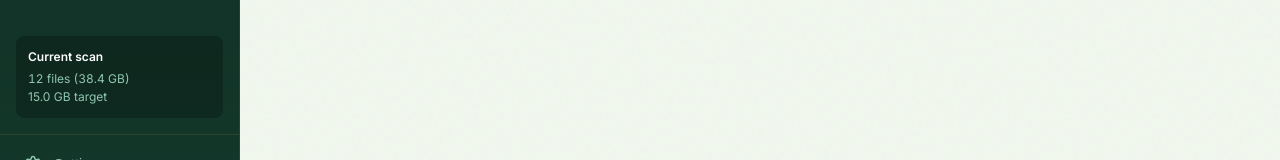
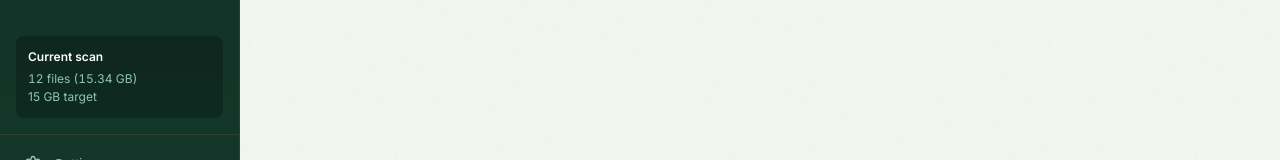
Before and after one commit to AribahS/Vaultline-Cloud-Storage-Allocation-Optimizer, a React (Vite) app: page /files in a window 1280 px wide. Both pictures are taken after a click on the button "Open app". Shown: the part 569-729 px from the top of the page. Built offline with nearby package versions, Linux system fonts and the light colour scheme.

Commit message:
Step 1: sample data and format helpers

```diff
--- a/src/data/sampleDatasets.ts
+++ b/src/data/sampleDatasets.ts
@@ -29,18 +29,18 @@ function createSampleFile(
 }
 
 export const STUDENT_LAPTOP_DATASET: FileMetadata[] = [
-  createSampleFile('Algorithms_Final_Report.pdf', '/Documents/School/Algorithms_Final_Report.pdf', 8.4 * BYTE_UNITS.MB, 3, 10),
-  createSampleFile('Machine_Learning_Thesis.docx', '/Documents/School/Machine_Learning_Thesis.docx', 18.2 * BYTE_UNITS.MB, 5, 9),
+  createSampleFile('Algorithms_Final_Report.pdf', '/Documents/School/Algorithms_Final_Report.pdf', 8.4 * BYTE_UNITS.MB, 5, 10),
+  createSampleFile('Machine_Learning_Thesis.docx', '/Documents/School/Machine_Learning_Thesis.docx', 18.2 * BYTE_UNITS.MB, 10, 9),
   createSampleFile('Compiler_Project_Repo.zip', '/Code/Compiler_Project_Repo.zip', 320 * BYTE_UNITS.MB, 12, 9),
-  createSampleFile('Ubuntu_24_04_LTS.iso', '/Downloads/Ubuntu_24_04_LTS.iso', 9 * BYTE_UNITS.GB, 90, 4),
-  createSampleFile('WebDev_Node_Modules_Backup.tar.gz', '/Code/Backups/WebDev_Node_Modules_Backup.tar.gz', 2.7 * BYTE_UNITS.GB, 45, 3),
-  createSampleFile('Class_Lecture_Week10.mp4', '/Videos/Lectures/Class_Lecture_Week10.mp4', 5.5 * BYTE_UNITS.GB, 8, 7),
-  createSampleFile('Class_Lecture_Week09.mp4', '/Videos/Lectures/Class_Lecture_Week09.mp4', 4.8 * BYTE_UNITS.GB, 15, 6),
-  createSampleFile('VSCode_Setup_Installer.exe', '/Downloads/VSCode_Setup_Installer.exe', 98 * BYTE_UNITS.MB, 120, 2),
-  createSampleFile('Spotify_Offline_Cache.dat', '/AppData/Spotify/Spotify_Offline_Cache.dat', 12 * BYTE_UNITS.GB, 2, 2),
-  createSampleFile('Study_Group_Notes.md', '/Documents/Notes/Study_Group_Notes.md', 150 * BYTE_UNITS.KB, 1, 9),
-  createSampleFile('Campus_Festival_Photos.zip', '/Photos/Campus_Festival_Photos.zip', 4 * BYTE_UNITS.GB, 210, 6),
-  createSampleFile('Resume_Software_Intern.pdf', '/Documents/Career/Resume_Software_Intern.pdf', 1.1 * BYTE_UNITS.MB, 4, 10),
+  createSampleFile('Ubuntu_24_04_LTS.iso', '/Downloads/Ubuntu_24_04_LTS.iso', 4.8 * BYTE_UNITS.GB, 20, 4),
+  createSampleFile('WebDev_Node_Modules_Backup.tar.gz', '/Code/Backups/WebDev_Node_Modules_Backup.tar.gz', 1.2 * BYTE_UNITS.GB, 25, 3),
+  createSampleFile('Class_Lecture_Week10.mp4', '/Videos/Lectures/Class_Lecture_Week10.mp4', 1.8 * BYTE_UNITS.GB, 8, 7),
+  createSampleFile('Class_Lecture_Week09.mp4', '/Videos/Lectures/Class_Lecture_Week09.mp4', 1.6 * BYTE_UNITS.GB, 15, 6),
+  createSampleFile('Campus_Festival_Photos.zip', '/Photos/Campus_Festival_Photos.zip', 2.1 * BYTE_UNITS.GB, 30, 5),
+  createSampleFile('Spotify_Offline_Cache.dat', '/AppData/Spotify/Spotify_Offline_Cache.dat', 3.4 * BYTE_UNITS.GB, 2, 2),
+  createSampleFile('Project_Proposal.pdf', '/Documents/Work/Project_Proposal.pdf', 14 * BYTE_UNITS.MB, 14, 9),
+  createSampleFile('Expense_Report_Q3.docx', '/Documents/Finance/Expense_Report_Q3.docx', 15 * BYTE_UNITS.MB, 5, 8),
+  createSampleFile('System_Config_Backup.bin', '/Backups/System/System_Config_Backup.bin', 75 * BYTE_UNITS.MB, 20, 5),
 ];
 
 export const PHOTOGRAPHER_DATASET: FileMetadata[] = [
--- /dev/null
+++ b/src/lib/format.d.ts
@@ -0,0 +1,2 @@
+export function formatSize(bytes: number): string;
+export function pluralize(count: number, word: string): string;
--- /dev/null
+++ b/src/lib/format.js
@@ -0,0 +1,16 @@
+export function formatSize(bytes) {
+  if (bytes == null || isNaN(bytes)) return '0 B';
+  const k = 1024;
+  if (Math.abs(bytes) >= k * k * k) {
+    return parseFloat((bytes / (k * k * k)).toFixed(2)) + ' GB';
+  } else if (Math.abs(bytes) >= k * k) {
+    return parseFloat((bytes / (k * k)).toFixed(2)) + ' MB';
+  } else if (Math.abs(bytes) >= k) {
+    return parseFloat((bytes / k).toFixed(2)) + ' KB';
+  }
+  return bytes + ' B';
+}
+
+export function pluralize(count, word) {
+  return `${count} ${count === 1 ? word : word + 's'}`;
+}
--- a/src/ui/components/Sidebar.tsx
+++ b/src/ui/components/Sidebar.tsx
@@ -2,8 +2,7 @@ import React, { useEffect, useState, useRef } from 'react';
 import { NavLink } from 'react-router-dom';
 import { LayoutDashboard, Folder, Sliders, LineChart, Wrench, FileText, Settings, HelpCircle, Box, PanelLeftClose, PanelLeftOpen, PieChart, X } from 'lucide-react';
 import { useAppStore } from '../../store/useAppStore';
-import { pluralize } from '../../utils/pluralize';
-import { formatBytes } from '../../utils/formatBytes';
+import { formatSize, pluralize } from '../../lib/format';
 import { SettingsModal } from './SettingsModal';
 import { HelpModal } from './HelpModal';
 
@@ -195,7 +194,7 @@ export const Sidebar: React.FC = () => {
       {/* Mini Card — A3: uses formatBytes */}
       <div style={{ padding: collapsed ? '16px 8px' : '16px' }}>
         <div
-          title={collapsed ? `${files.length} files, ${formatBytes(totalSize)}` : undefined}
+          title={collapsed ? `${pluralize(files.length, 'file')}, ${formatSize(totalSize)}` : undefined}
           style={{
             backgroundColor: 'rgba(0, 0, 0, 0.25)',
             borderRadius: '8px',
@@ -212,10 +211,10 @@ export const Sidebar: React.FC = () => {
             <>
               <div style={{ fontSize: '12px', fontWeight: 600, marginBottom: '4px', color: '#fff', whiteSpace: 'nowrap' }}>Current scan</div>
               <div style={{ fontSize: '12px', fontVariantNumeric: 'tabular-nums', whiteSpace: 'nowrap' }}>
-                {pluralize(files.length, 'file')} ({formatBytes(totalSize)})
+                {pluralize(files.length, 'file')} ({formatSize(totalSize)})
               </div>
               <div style={{ fontSize: '12px', whiteSpace: 'nowrap' }}>
-                {quotaBytes > 0 ? `${formatBytes(quotaBytes)} target` : 'No target set'}
+                {quotaBytes > 0 ? `${formatSize(quotaBytes)} target` : 'No target set'}
               </div>
             </>
           )}
```
Also changed, not shown: 1 other file (tests, documents, lock files or other folders).
